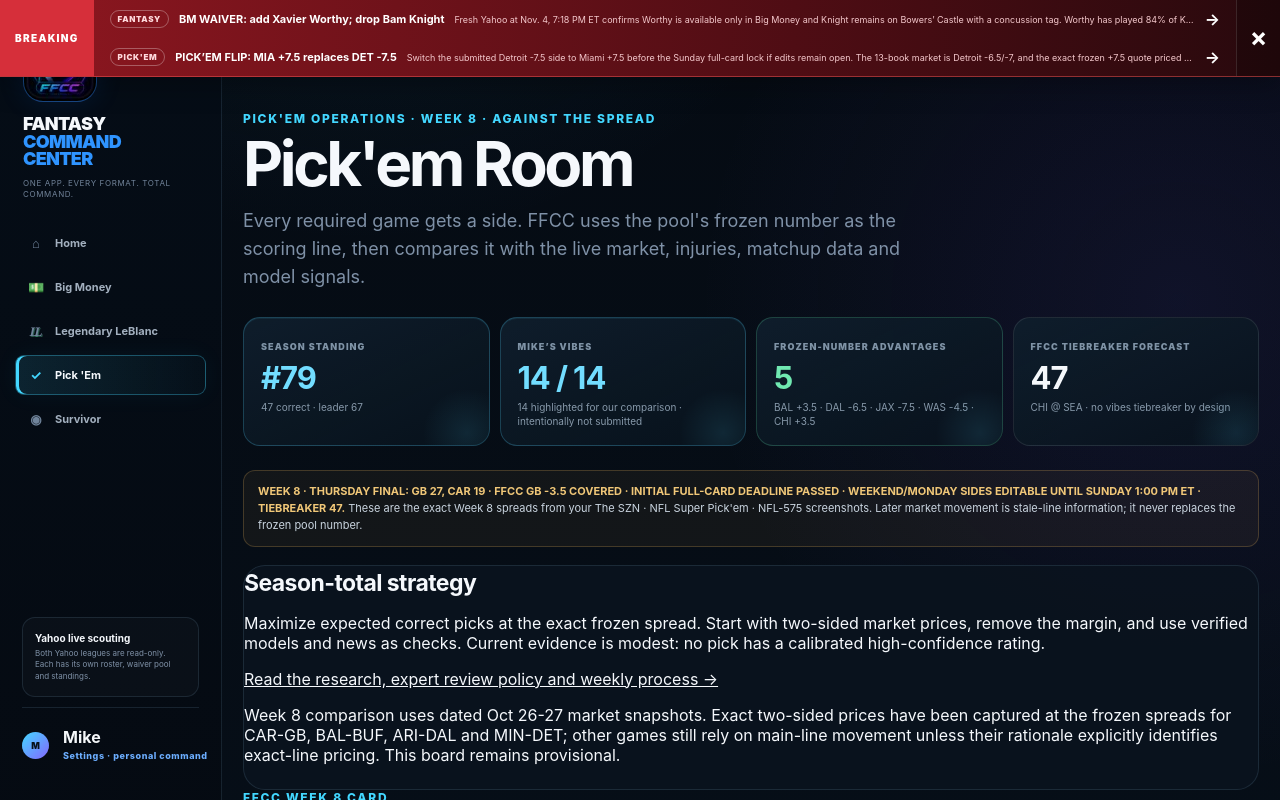
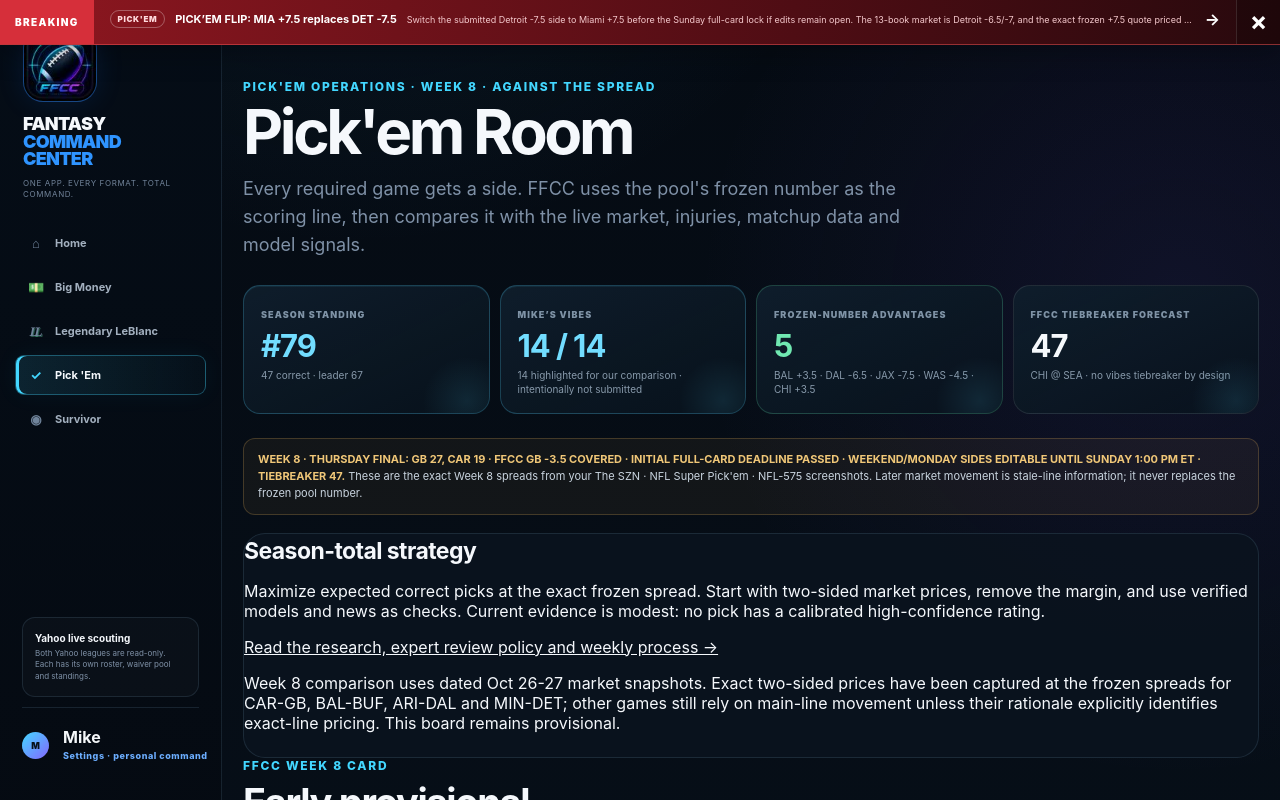
Before and after one commit to TipsyAntler/fantasy-command-center, a Next.js app: page /pickem in a window 1280 px wide. Shown: the top 800 px of the page. Built offline with nearby package versions, Linux system fonts and the light colour scheme.

Commit message:
Retract Worthy-for-Knight waiver alert

```diff
--- a/data/actionable-alerts.ts
+++ b/data/actionable-alerts.ts
@@ -21,7 +21,7 @@ export function isActionableBreakingAlert(alert: ActionableAlert): boolean {
 }
 
 export const actionableAlerts: ActionableAlert[] = [
-  { id:"2026-w9-bm-add-worthy-drop-knight-1104-1920", category:"Fantasy", headline:"BM WAIVER: add Xavier Worthy; drop Bam Knight", detail:"Fresh Yahoo at Nov. 4, 7:18 PM ET confirms Worthy is available only in Big Money and Knight remains on Bowers’ Castle with a concussion tag. Worthy has played 84% of Kansas City’s offensive snaps this season and 89% over the past three games with a steady 19% target share. Knight is in the concussion protocol after another sub-25-yard game and has exceeded seven carries only once this season. Add Worthy as usable WR depth and drop Knight; this is role- and health-driven, not a Yahoo availability-rank recommendation. Advice only; no claim, add, or drop was submitted.", href:"/big-money", active:true, pushRevision:"bm-worthy-over-knight-role-health-1104-1920" },
+  { id:"2026-w9-bm-add-worthy-drop-knight-1104-1920", category:"Fantasy", headline:"RETRACTED: Worthy for Knight", detail:"Retracted Nov. 5 after an adversarial opportunity-cost review. Worthy’s high snap share has not translated into dependable volume after Rashee Rice returned, while Knight retains a plausible Arizona workload path once he clears concussion protocol with Jeremiyah Love on IR. Hold Bam Knight. Advice only; no claim, add, or drop was submitted.", href:"/big-money", active:false, pushRevision:"bm-worthy-knight-retracted-1105" },
   { id:"2026-w9-pickem-mia-over-det-flip-1104-1538", category:"Pick'em", headline:"PICK’EM FLIP: MIA +7.5 replaces DET -7.5", detail:"Switch the submitted Detroit -7.5 side to Miami +7.5 before the Sunday full-card lock if edits remain open. The 13-book market is Detroit -6.5/-7, and the exact frozen +7.5 quote priced Miami -122 versus Detroit +117; evidence label: frozen-number advantage with uncalibrated size. This updates FFCC advice only and does not change The SZN entry.", href:"/pickem#det-mia", active:true, pushRevision:"w9-mia-over-det-frozen-seven-hook-1104-1538" },
   { id:"2026-w9-pickem-atl-over-cin-flip-1104-1436", category:"Pick'em", headline:"PICK’EM FLIP: ATL +3.5 replaces CIN -3.5", detail:"Take Atlanta +3.5 at the frozen pool line instead of Cincinnati -3.5. Most reviewed books were Cincinnati -3, and the available exact +3.5 prices charged a premium for Atlanta; evidence label: frozen-number advantage with uncalibrated size. Mike’s Cincinnati side remains a vibe only; no SZN submission was changed.", href:"/pickem#cin-atl", active:false, pushRevision:"w9-atl-over-cin-frozen-hook-1104-1436" },
   { id:"2026-w9-pickem-ind-over-dal-flip-1104-1436", category:"Pick'em", headline:"PICK’EM FLIP: IND +6.5 replaces DAL -6.5", detail:"Take Indianapolis +6.5 at the frozen pool line instead of Dallas -6.5. The eight-book board was mostly Dallas -5.5 with one -6, and the Colts still list Daniel Jones as QB1; evidence label: frozen-number advantage with uncalibrated size. No SZN submission was changed.", href:"/pickem#dal-ind", active:false, pushRevision:"w9-ind-over-dal-frozen-point-1104-1436" },
```
